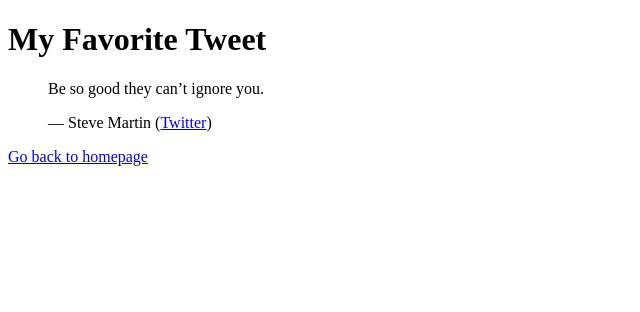
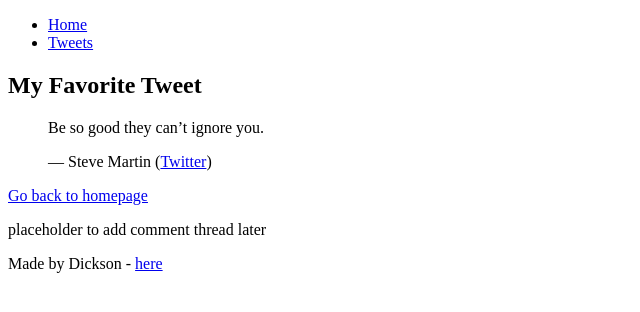
Before and after one commit to AbiDickson84/My_First_Portfolio, a plain HTML site: page html_basic/tweets.html in a window 1280 px wide. Shown: the whole page, without its empty margins (0-640 px from the left). Drawn offline with Linux system fonts and the light colour scheme.

Commit message:
Make a cool website

```diff
--- a/html_basic/tweets.html
+++ b/html_basic/tweets.html
@@ -1,11 +1,21 @@
 <!DOCTYPE html>
 <html lang="en">
 <head>
-    <meta charset="UTF-8">
-    <meta name="viewport" content="width=device-width, initial-scale=1.0">
-    <title>MY First Html</title>
+  <meta charset="UTF-8" />
+  <meta name="viewport" content="width=device-width, initial-scale=1.0"/>
+  <title>My Favorite Tweet</title>
 </head>
 <body>
+
+  <header>
+    <ul>
+      <li><a href="index.html">Home</a></li>
+      <li><a href="tweets.html">Tweets</a></li>
+    </ul>
+  </header>
+
+  <main>
+    <article>
       <h1>My Favorite Tweet</h1>
 
       <!-- Embed Tweet -->
@@ -17,7 +27,18 @@
       </blockquote>
       <script async src="https://platform.twitter.com/widgets.js" charset="utf-8"></script>
 
-  <!-- Link back to index.html -->
+      <!-- Optional link back -->
       <p><a href="index.html">Go back to homepage</a></p>
+    </article>
+
+    <aside>
+      <p>placeholder to add comment thread later</p>
+    </aside>
+  </main>
+
+  <footer>
+    <p>Made by Dickson - <a href="https://github.com/AbiDickson84/Abi_Dickson" target="_blank">here</a></p>
+  </footer>
+
 </body>
 </html>
```
Lines whose indentation alone changed are shown as unchanged.
